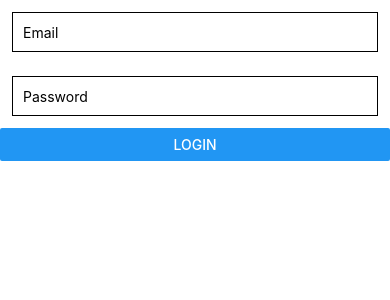
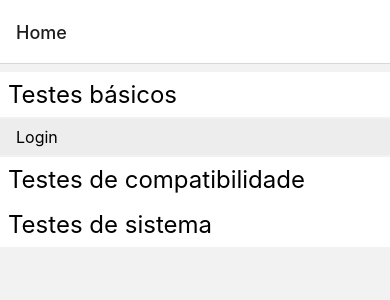
Before and after one commit to rodrigo98rm/ufabc-pgc-app, a React Native app: screen /Home in a window 390 px wide. Shown: the top 300 px of the page. Built offline with nearby package versions, Linux system fonts and the light colour scheme.

Commit message:
Navigation config

```diff
--- a/App.tsx
+++ b/App.tsx
@@ -1,66 +1,20 @@
-/**
- * Sample React Native App
- * https://github.com/facebook/react-native
- *
- * @format
- */
+import React from 'react';
+import {NavigationContainer} from '@react-navigation/native';
+import {createNativeStackNavigator} from '@react-navigation/native-stack';
+import Login from './src/screens/Login';
+import Home from './src/screens/Home';
 
-import React, {useState} from 'react';
-import {SafeAreaView, Button, Text, TextInput, StyleSheet} from 'react-native';
+const Stack = createNativeStackNavigator();
 
 function App(): React.JSX.Element {
-  const [email, setEmail] = useState('');
-  const [password, setPassword] = useState('');
-  const [loggedIn, setLoggedIn] = useState(false);
-
-  const validateLogin = () => {
-    if (email === 'rodrigo@teste.com' && password === '123456') {
-      setLoggedIn(true);
-    }
-  };
-
   return (
-    <SafeAreaView>
-      <TextInput
-        style={styles.input}
-        onChangeText={setEmail}
-        value={email}
-        placeholder="Email"
-        keyboardType="email-address"
-        autoCapitalize="none"
-        testID="email-input"
-        autoCorrect={false}
-      />
-
-      <TextInput
-        style={styles.input}
-        onChangeText={setPassword}
-        value={password}
-        placeholder="Password"
-        keyboardType="numeric"
-        secureTextEntry
-        testID="password-input"
-        autoCorrect={false}
-      />
-
-      <Button onPress={validateLogin} title="Login" testID="login-button" />
-
-      {loggedIn && (
-        <Text style={{alignSelf: 'center', marginTop: 32}}>
-          You are now logged in!
-        </Text>
-      )}
-    </SafeAreaView>
+    <NavigationContainer>
+      <Stack.Navigator initialRouteName="Home">
+        <Stack.Screen name="Home" component={Home} />
+        <Stack.Screen name="Login" component={Login} />
+      </Stack.Navigator>
+    </NavigationContainer>
   );
 }
 
-const styles = StyleSheet.create({
-  input: {
-    height: 40,
-    margin: 12,
-    borderWidth: 1,
-    padding: 10,
-  },
-});
-
 export default App;
--- a/package.json
+++ b/package.json
@@ -10,8 +10,12 @@
     "test": "jest"
   },
   "dependencies": {
+    "@react-navigation/native": "^6.1.17",
+    "@react-navigation/native-stack": "^6.9.26",
     "react": "18.2.0",
-    "react-native": "0.73.6"
+    "react-native": "0.73.6",
+    "react-native-safe-area-context": "^4.9.0",
+    "react-native-screens": "^3.30.1"
   },
   "devDependencies": {
     "@babel/core": "^7.20.0",
--- /dev/null
+++ b/src/screens/Home/index.tsx
@@ -0,0 +1,77 @@
+import {useNavigation} from '@react-navigation/native';
+import React from 'react';
+import {
+  StyleSheet,
+  Text,
+  SectionList,
+  SafeAreaView,
+  Pressable,
+} from 'react-native';
+
+const DATA = [
+  {
+    title: 'Testes básicos',
+    data: ['Login'],
+  },
+  {
+    title: 'Testes de compatibilidade',
+    data: [],
+  },
+  {
+    title: 'Testes de sistema',
+    data: [],
+  },
+];
+
+const Home = () => {
+  const navigation = useNavigation<any>();
+
+  const handleItemSelected = (item: string) => {
+    navigation.navigate(item);
+  };
+
+  return (
+    <SafeAreaView style={styles.container}>
+      <SectionList
+        sections={DATA}
+        keyExtractor={(item, index) => item + index}
+        renderItem={({item}) => (
+          <Pressable
+            style={styles.item}
+            onPress={() => {
+              handleItemSelected(item);
+            }}>
+            <Text style={styles.title}>{item}</Text>
+          </Pressable>
+        )}
+        renderSectionHeader={({section: {title}}) => (
+          <Text style={styles.header}>{title}</Text>
+        )}
+        stickySectionHeadersEnabled
+      />
+    </SafeAreaView>
+  );
+};
+
+const styles = StyleSheet.create({
+  container: {
+    flex: 1,
+    paddingTop: 8,
+  },
+  item: {
+    backgroundColor: '#ededed',
+    paddingVertical: 8,
+    paddingHorizontal: 16,
+    marginVertical: 2,
+  },
+  header: {
+    fontSize: 24,
+    backgroundColor: '#fff',
+    padding: 8,
+  },
+  title: {
+    fontSize: 16,
+  },
+});
+
+export default Home;
--- /dev/null
+++ b/src/screens/Login/index.tsx
@@ -0,0 +1,60 @@
+import React, {useState} from 'react';
+import {Button, StyleSheet, Text, TextInput} from 'react-native';
+import {SafeAreaView} from 'react-native-safe-area-context';
+
+function Login(): React.JSX.Element {
+  const [email, setEmail] = useState('');
+  const [password, setPassword] = useState('');
+  const [loggedIn, setLoggedIn] = useState(false);
+
+  const validateLogin = () => {
+    if (email === 'rodrigo@teste.com' && password === '123456') {
+      setLoggedIn(true);
+    }
+  };
+
+  return (
+    <SafeAreaView>
+      <TextInput
+        style={styles.input}
+        onChangeText={setEmail}
+        value={email}
+        placeholder="Email"
+        keyboardType="email-address"
+        autoCapitalize="none"
+        testID="email-input"
+        autoCorrect={false}
+      />
+
+      <TextInput
+        style={styles.input}
+        onChangeText={setPassword}
+        value={password}
+        placeholder="Password"
+        keyboardType="numeric"
+        secureTextEntry
+        testID="password-input"
+        autoCorrect={false}
+      />
+
+      <Button onPress={validateLogin} title="Login" testID="login-button" />
+
+      {loggedIn && (
+        <Text style={{alignSelf: 'center', marginTop: 32}}>
+          You are now logged in!
+        </Text>
+      )}
+    </SafeAreaView>
+  );
+}
+
+const styles = StyleSheet.create({
+  input: {
+    height: 40,
+    margin: 12,
+    borderWidth: 1,
+    padding: 10,
+  },
+});
+
+export default Login;
```
Also changed, not shown: 2 other files (tests, documents, lock files or other folders).
